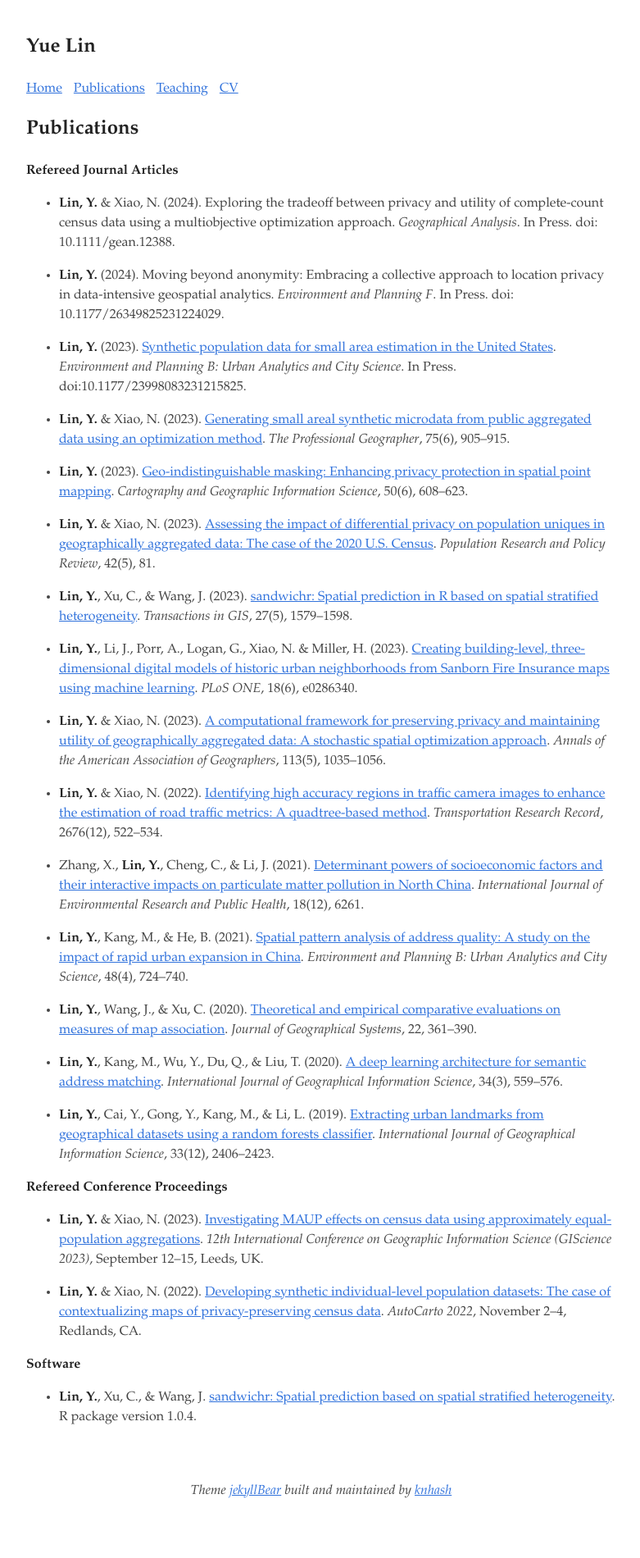
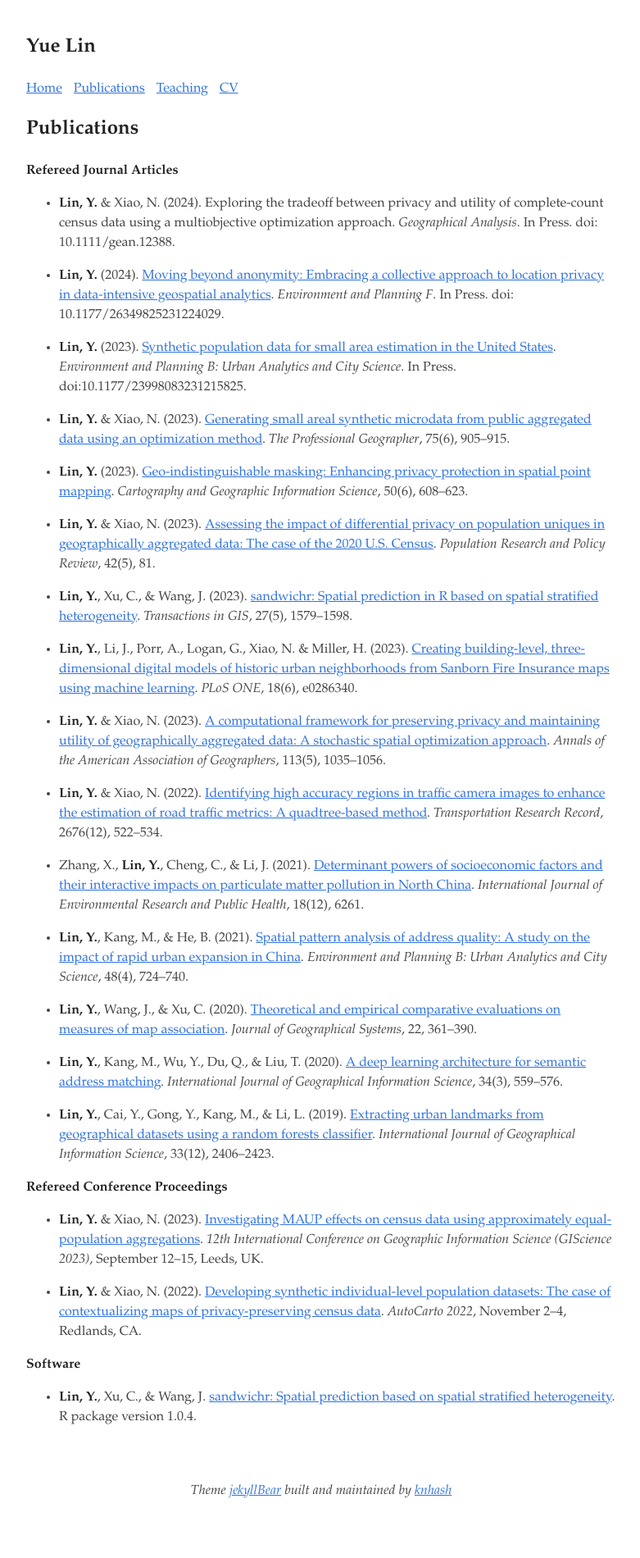
Before and after one commit to linyuehzzz/linyuehzzz.github.io, a Jekyll site: the page built from publications.md, in a window 1280 px wide. Shown: the whole page at 82% size, without its empty margins (248-1029 px from the left). Built offline with Jekyll 4.4.1, drawn with Linux system fonts in a browser that asks for light colours; part of the change alters nothing that is shown.

```diff
--- a/publications.md
+++ b/publications.md
@@ -9,7 +9,7 @@ permalink: /publications
 
 - **Lin, Y.** & Xiao, N. (2024). Exploring the tradeoff between privacy and utility of complete-count census data using a multiobjective optimization approach. *Geographical Analysis*. In Press. doi: 10.1111/gean.12388.
 
-- **Lin, Y.** (2024). Moving beyond anonymity: Embracing a collective approach to location privacy in data-intensive geospatial analytics. *Environment and Planning F*. In Press. doi: 10.1177/26349825231224029.
+- **Lin, Y.** (2024). [Moving beyond anonymity: Embracing a collective approach to location privacy in data-intensive geospatial analytics](https://journals.sagepub.com/doi/10.1177/26349825231224029). *Environment and Planning F*. In Press. doi: 10.1177/26349825231224029.
 
 - **Lin, Y.** (2023). [Synthetic population data for small area estimation in the United States](https://doi.org/10.1177/23998083231215825). *Environment and Planning B: Urban Analytics and City Science*. In Press. doi:10.1177/23998083231215825.
 
```
